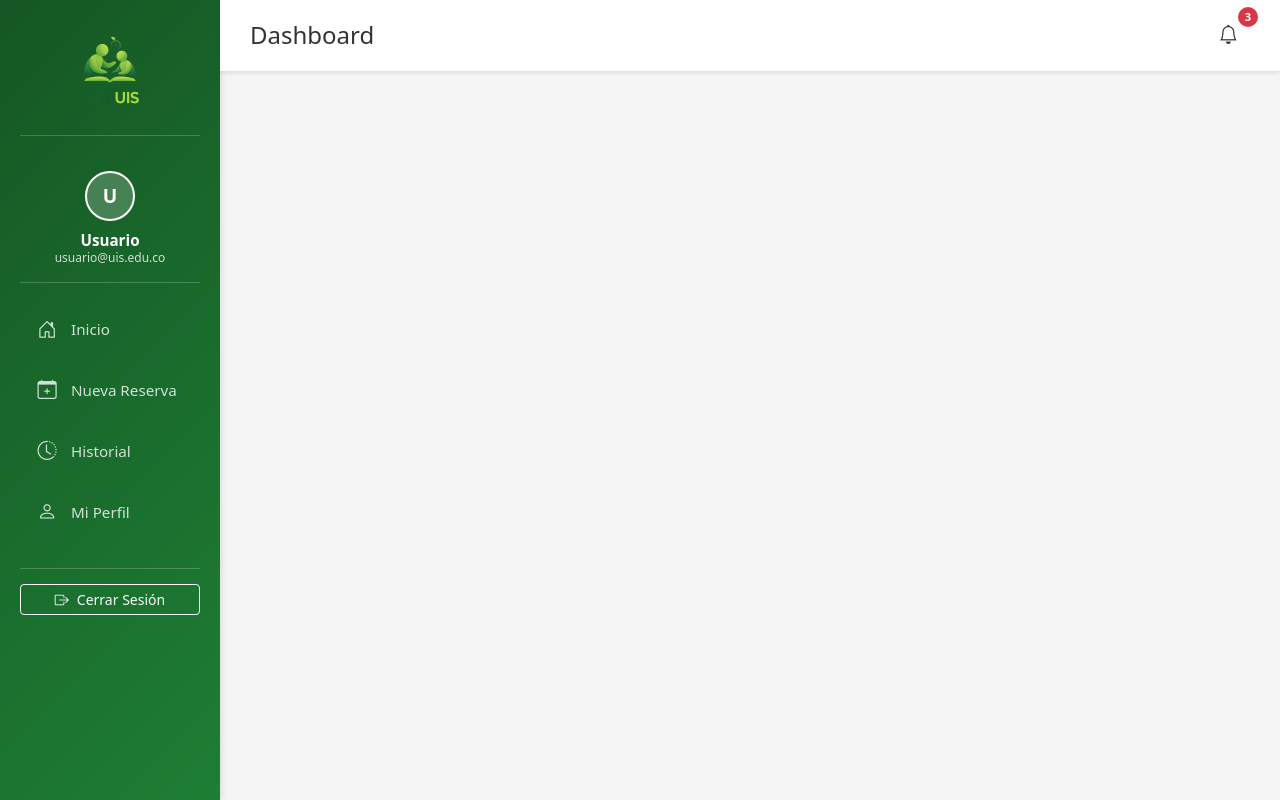
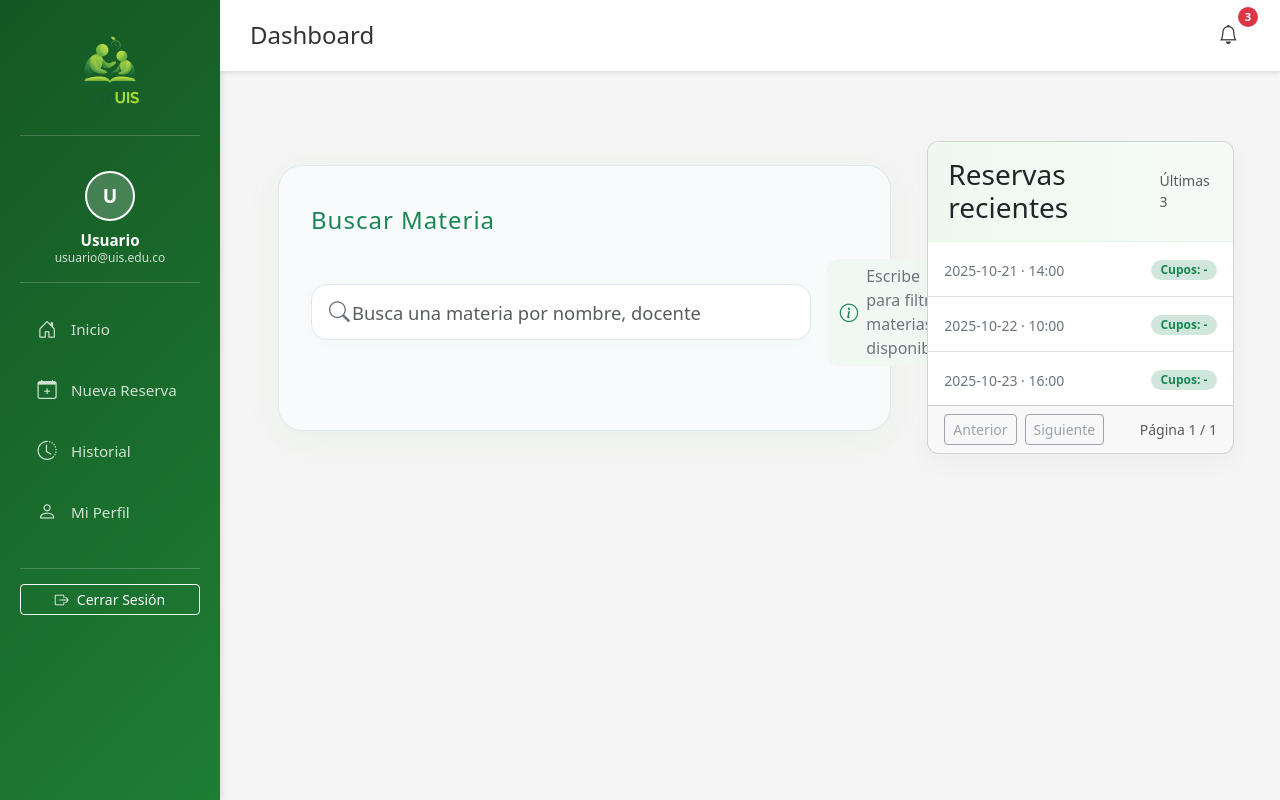
Before and after one commit to UrrutiaTs17/TutoUIS-Project, an Angular app in the folder TutoUIS_front/: page /dashboard/agenda in a window 1280 px wide. Built offline with nearby package versions, Linux system fonts and the light colour scheme; sample sign-in values are in the browser's storage.

Commit message:
Vista Agenda

```diff
--- a/TutoUIS_front/src/app/pages/dashboard/agenda/agenda.css
+++ b/TutoUIS_front/src/app/pages/dashboard/agenda/agenda.css
@@ -0,0 +1,18 @@
+/* Layout for agenda page: calendar + recent reservations sidebar */
+.agenda-container { max-width: 1200px; margin: 0 auto; }
+.agenda-inner { padding: 1rem; }
+
+.recent-card { box-shadow: 0 8px 24px rgba(0,0,0,0.04); border-radius: 12px; overflow: hidden; }
+.recent-card .card-header { background: linear-gradient(90deg, #eef8f0, #f7fbf7); border-bottom: 1px solid #e9f2ea; padding: 1rem 1.25rem; }
+.recent-card .card-body { max-height: 480px; overflow: auto; }
+.recent-card .list-group-item { padding: 0.9rem 1rem; }
+.reservation-title { font-size: 1rem; font-weight: 700; margin-bottom: 0.15rem; }
+
+/* Mobile: stack columns */
+@media (max-width: 991.98px) {
+	.agenda-inner { padding: 0.5rem; }
+	.recent-card .card-body { max-height: 300px; }
+}
+
+/* small improvements for badges */
+.badge.bg-success-subtle { background-color: rgba(25,135,84,0.06); color: #198754; border-radius: 999px; padding: 0.25rem 0.6rem; font-weight:600; }
--- a/TutoUIS_front/src/app/pages/dashboard/agenda/agenda.html
+++ b/TutoUIS_front/src/app/pages/dashboard/agenda/agenda.html
@@ -0,0 +1,51 @@
+<div class="agenda-container py-4">
+	<div class="agenda-inner container">
+		<div class="row g-4">
+			<div class="col-lg-8">
+				<!-- Reuse existing calendar component -->
+				<app-calendar></app-calendar>
+			</div>
+
+			<aside class="col-lg-4">
+				<div class="card recent-card">
+					<div class="card-header d-flex justify-content-between align-items-center">
+						<h3 class="mb-0">Reservas recientes</h3>
+						<small class="text-muted">Últimas {{ reservations.length || 0 }}</small>
+					</div>
+					<div class="card-body p-0">
+						<ul class="list-group list-group-flush">
+							<li *ngIf="loading" class="list-group-item text-center py-4">
+								Cargando reservas...
+							</li>
+							<li *ngIf="error" class="list-group-item text-danger">
+								{{ error }}
+							</li>
+							  <li *ngFor="let r of pagedReservations; trackBy: trackReservation" class="list-group-item">
+								<div class="d-flex w-100 justify-content-between align-items-start">
+									<div>
+										<h5 class="mb-1 reservation-title">{{ r.materia || r.asignatura || r.nombre }}</h5>
+										<p class="mb-0 small text-muted">{{ r.detalle || (r.docente ? r.docente : '') }}</p>
+															<p class="mb-0 small text-secondary">{{ r.fecha ? (r.fecha) : (r.dia || '') }} · {{ r.hora || r.horario }}</p>
+									</div>
+									<div class="ms-3 text-end">
+										<span class="badge bg-success-subtle text-success">Cupos: {{ r.cupos || r.cuposDisponibles || r.cupos_actuales || '-' }}</span>
+									</div>
+								</div>
+							</li>
+							<li *ngIf="!loading && reservations.length === 0" class="list-group-item text-muted">
+								No hay reservas recientes.
+							</li>
+						</ul>
+					</div>
+					<div class="card-footer d-flex justify-content-between align-items-center">
+						<div>
+							<button class="btn btn-sm btn-outline-secondary me-2" (click)="prevPage()" [disabled]="currentPage === 0">Anterior</button>
+							<button class="btn btn-sm btn-outline-secondary" (click)="nextPage()" [disabled]="(currentPage+1)*pageSize >= reservations.length">Siguiente</button>
+						</div>
+						<small class="text-muted">Página {{ currentPage + 1 }} / {{ Math.max(1, Math.ceil(reservations.length / pageSize)) }}</small>
+					</div>
+				</div>
+			</aside>
+		</div>
+	</div>
+</div>
--- a/TutoUIS_front/src/app/pages/dashboard/agenda/agenda.ts
+++ b/TutoUIS_front/src/app/pages/dashboard/agenda/agenda.ts
@@ -64,4 +64,13 @@
       this.applyPaging();
     }
   }
+
+  // Template helpers
+  trackReservation = (_: number, r: any) => r?.id || `${r?.fecha}-${r?.hora}`;
+
+  formatDate(d: string) {
+    if (!d) return '';
+    try { const dt = new Date(d); return dt.toLocaleDateString(); } catch { return d; }
+  }
+
 }
```
